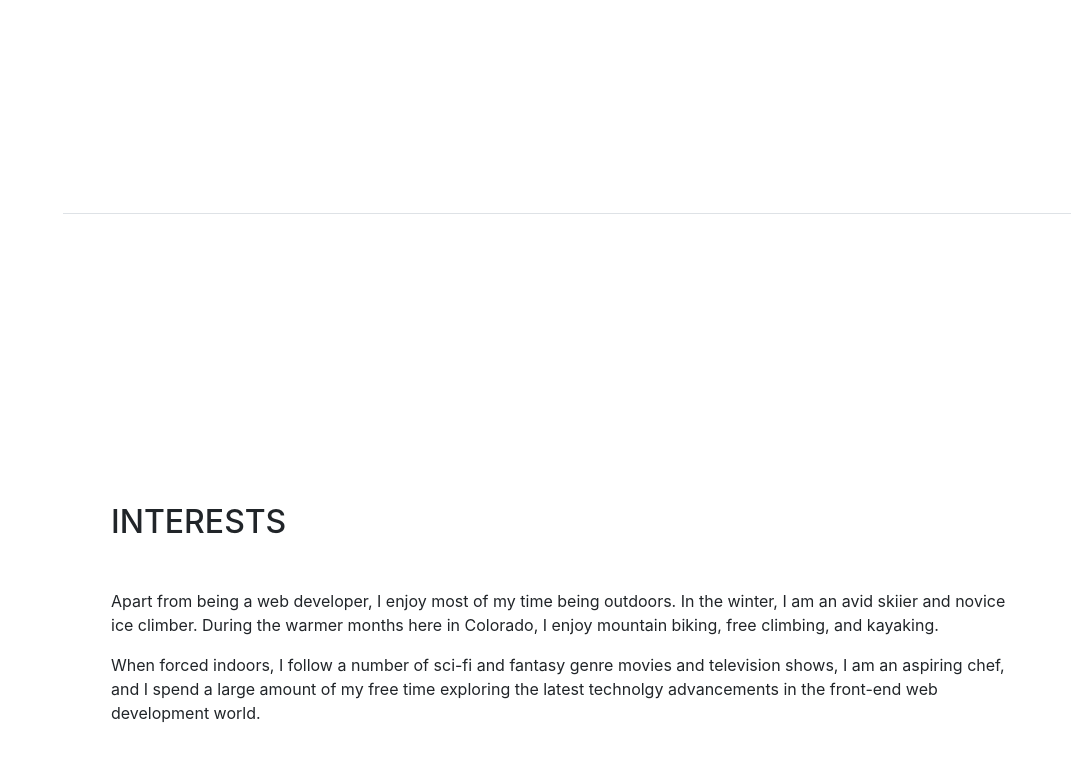
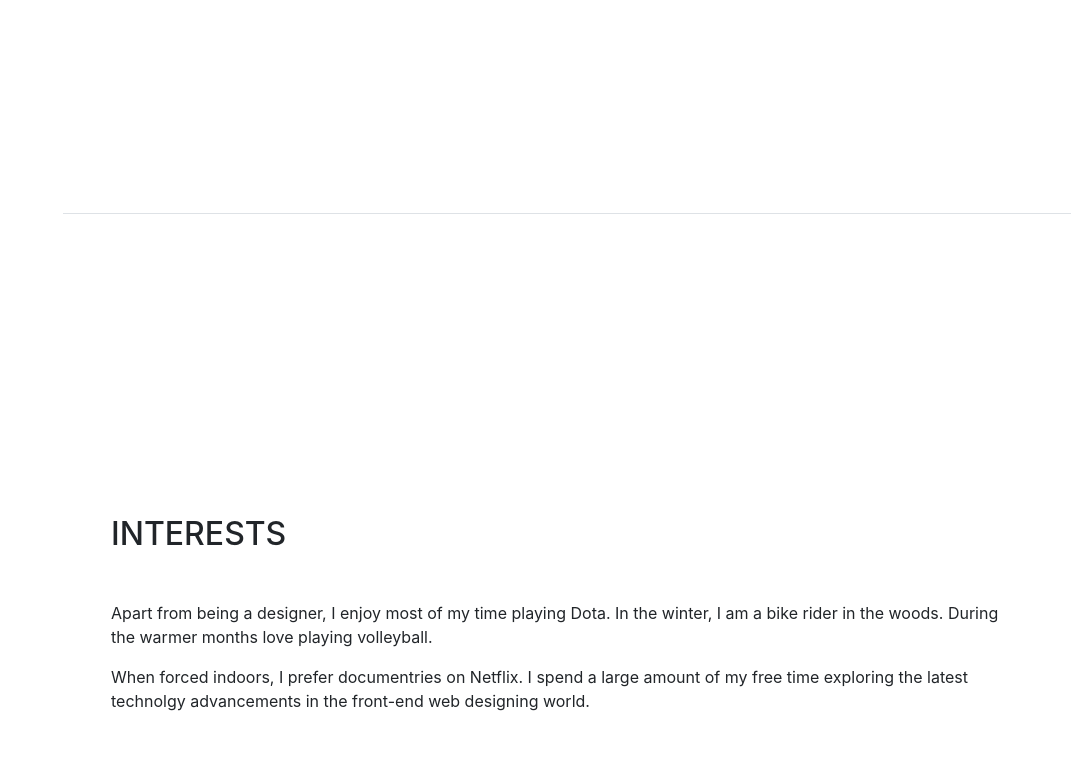
Before and after one commit to lycanbhat/lycanbhat.github.io, a website with bundled scripts: page index.html in a window 1280 px wide. Shown: the part 3361-4123 px from the top of the page, without its empty margins (209-1280 px from the left). Built offline with nearby package versions, Linux system fonts and the light colour scheme; a web font is replaced by a local one.

Commit message:
Description

```diff
--- a/index.html
+++ b/index.html
@@ -251,8 +251,8 @@
       <section class="resume-section p-3 p-lg-5 d-flex flex-column" id="interests">
         <div class="my-auto">
           <h2 class="mb-5">Interests</h2>
-          <p>Apart from being a web developer, I enjoy most of my time being outdoors. In the winter, I am an avid skiier and novice ice climber. During the warmer months here in Colorado, I enjoy mountain biking, free climbing, and kayaking.</p>
-          <p class="mb-0">When forced indoors, I follow a number of sci-fi and fantasy genre movies and television shows, I am an aspiring chef, and I spend a large amount of my free time exploring the latest technolgy advancements in the front-end web development world.</p>
+          <p>Apart from being a designer, I enjoy most of my time playing Dota. In the winter, I am a bike rider in the woods. During the warmer months love playing volleyball.</p>
+          <p class="mb-0">When forced indoors, I prefer documentries on Netflix. I spend a large amount of my free time exploring the latest technolgy advancements in the front-end web designing world.</p>
         </div>
       </section>
 
```
